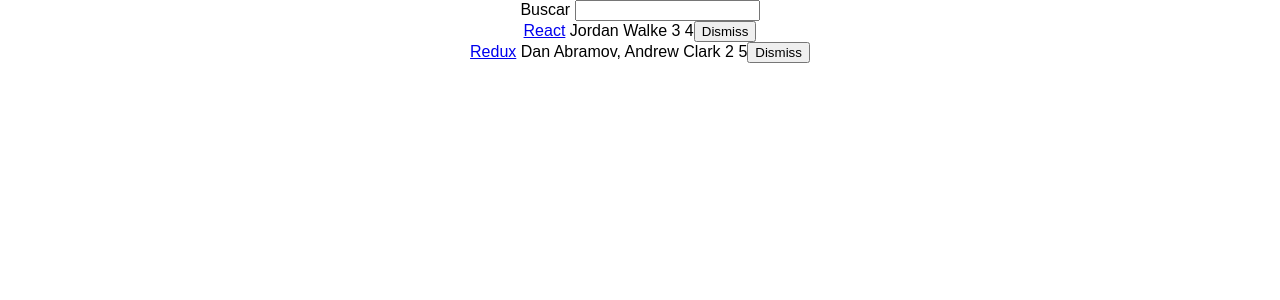
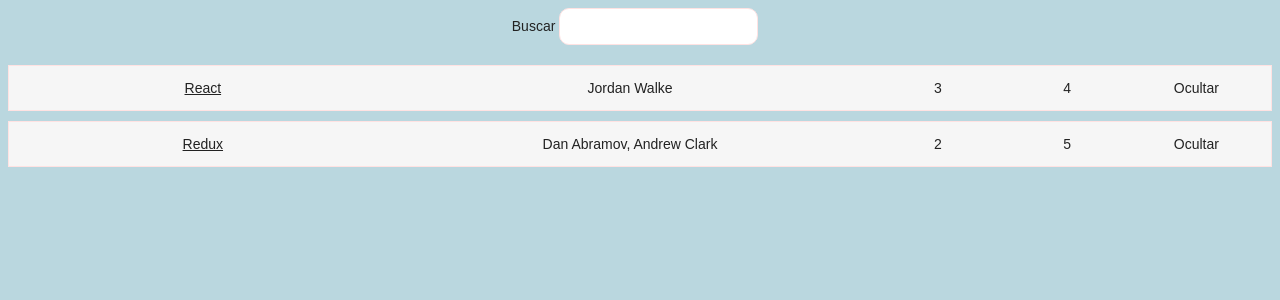
Before and after one commit to brunodavid1308/react-book, a React (Create React App) app in the folder hackernews/: page / in a window 1280 px wide. Shown: the top 300 px of the page. Built offline with nearby package versions, Linux system fonts and the light colour scheme.

Commit message:
styled components

```diff
--- a/hackernews/src/App.css
+++ b/hackernews/src/App.css
@@ -26,3 +26,58 @@
   from { transform: rotate(0deg); }
   to { transform: rotate(360deg); }
 }
+
+.page {
+  margin: 20px;
+}
+.interactions {
+  text-align: center;
+}
+.table {
+  margin: 20px 0;
+}
+.table-header {
+  display: flex;
+  line-height: 24px;
+  font-size: 16px;
+  padding: 0 10px;
+  justify-content: space-between;
+}
+.table-empty {
+  margin: 200px;
+  text-align: center;
+  font-size: 16px;
+}
+.table-row {
+  display: flex;
+  line-height: 24px;
+  white-space: nowrap;
+  margin: 10px 0;
+  padding: 10px;
+  background: #f6f6f6;
+  border: 1px solid #ffe2e2;
+}
+.table-header > span {
+  overflow: hidden;
+  text-overflow: ellipsis;
+  padding: 0 5px;
+}
+.table-row > span {
+  overflow: hidden;
+  text-overflow: ellipsis;
+  padding: 0 5px;
+}
+.button-inline {
+  border-width: 0;
+  background: transparent;
+  color: inherit;
+  text-align: inherit;
+  -webkit-font-smoothing: inherit;
+  padding: 0;
+  font-size: inherit;
+  cursor: pointer;
+}
+.button-active {
+  border-radius: 0;
+  border-bottom: 1px solid rgb(174, 29, 179);
+}
--- a/hackernews/src/App.js
+++ b/hackernews/src/App.js
@@ -55,6 +55,7 @@
     const {searchTerm,list}=this.state;
     return (
       <div className="App">
+        <div className="interactions">
         <Search
           value ={searchTerm}
           onChange = {this.onSearchChange}
@@ -67,14 +68,12 @@
         onDismiss={this.onDismiss}
         />
         </div>
+      </div>
     );
   }
 }
 
-class Search extends Component {
-  render(){
-    const { value, onChange, children } = this.props;
-    return(
+const Search = ({ value, onChange, children }) =>
   <form>
     {children} <input
       type="text"
@@ -82,36 +81,37 @@
       onChange = {onChange}
   />
   </form>
-    );
-  }
-}
 
-class Table extends Component {
-  render(){
-    const { list, pattern, onDismiss } = this.props;
-    return (
-      <div>
+const Table = ({ list, pattern, onDismiss }) =>
+  <div className="table">
     {list.filter(isSearched(pattern)).map(item =>
-          <div key= {item.objectID}>
-            <span>
+      <div key= {item.objectID} className="table-row">
+        <span style={{width:'30%'}}>
           <a href = {item.url}>{item.title}</a>
         </span>
-            <span> {item.author}</span>
-            <span> {item.num_comments}</span>
-            <span> {item.points}</span>
-            <span>
-              <button
+        <span style={{width:'40%'}}> {item.author}</span>
+        <span style={{width:'10%'}}> {item.num_comments}</span>
+        <span style={{width:'10%'}}> {item.points}</span>
+        <span style={{width:'10%'}}>
+          <Button
           onClick = {() => onDismiss(item.objectID)}
-                type = "button"
+          className="button-inline"
           >
-               Dismiss
-              </button>
+            Ocultar
+          </Button>
         </span>
       </div>
     )}
   </div>
-    );
-  }
-}
+
+
+const Button = ({ onClick, className = '', children }) =>
+  <button
+    onClick={onClick}
+    className={className}
+    type="button"
+  >
+    {children}
+  </button>
 
 export default App;
--- a/hackernews/src/index.css
+++ b/hackernews/src/index.css
@@ -1,5 +1,38 @@
 body {
+  color: #222;
+  background:#bad7df;
+  font: 400 14px CoreSans, Arial,sans-serif;
+}
+a {
+  color: #222;
+}
+a:hover {
+  text-decoration: underline;
+}
+ul, li {
+  list-style: none;
+  padding: 0;
   margin: 0;
-  padding: 0;
-  font-family: sans-serif;
 }
+input {
+  padding: 10px;
+  border-radius: 5px;
+  outline: none;
+  margin-right: 10px;
+  border: 1px solid #ffe2e2;
+  border-radius: 10px;
+}
+button {
+  padding: 10px;
+  border-radius: 5px;
+  border: 1px solid #ffe2e2;
+  background: transparent;
+  color: #ffe2e2;
+  cursor: pointer;
+}
+button:hover {
+  color: #ffe2e2;
+}
+*:focus {
+  outline: none;
+}
```
Lines whose indentation alone changed are shown as unchanged.
